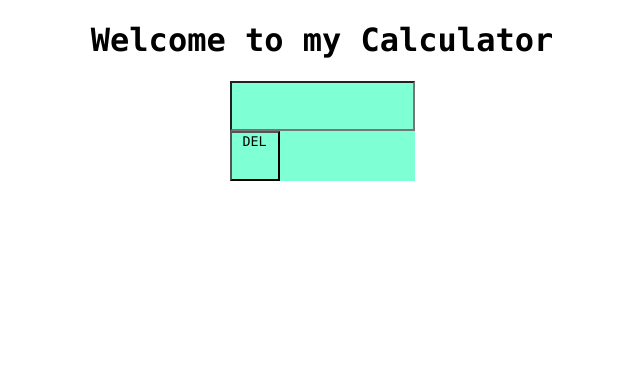
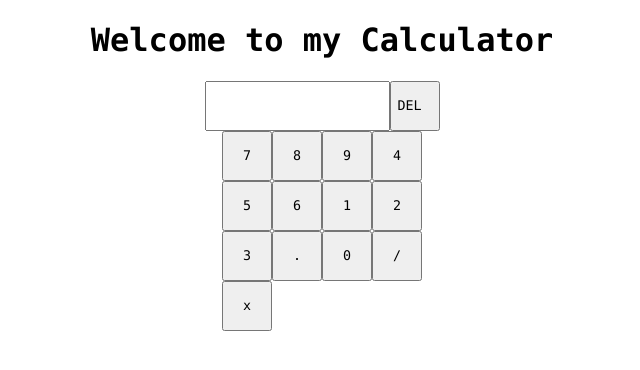
Before and after one commit to Viktoria43/Calculator, a React (Create React App) app: page / in a window 1280 px wide. Shown: the top 370 px of the page, without its empty margins (318-958 px from the left). Built offline with nearby package versions, Linux system fonts and the light colour scheme.

Commit message:
CSS changes

```diff
--- a/src/App.js
+++ b/src/App.js
@@ -2,6 +2,7 @@ import './Calculator.css';
 import MyButton from './myButton';
 import Input from './Input';
 import Header from './Header';
+import Buttons from "./Buttons";
 
 
 export default function MyApp() {
@@ -11,11 +12,12 @@ export default function MyApp() {
                 <Header/>
             </div>
             <div className="input-and-button">
-                <div className="my-input">
+
                     <Input/>
                     <MyButton/>
-                    </div>
-
+            </div>
+            <div className= "buttons-container">
+                <Buttons/>
             </div>
         </div>
     );
--- a/src/Buttons.js
+++ b/src/Buttons.js
@@ -1,47 +1,51 @@
 import React from "react";
+import './buttons-container.css';
 export default function Buttons() {
     return (
-        <div>
+        <div className="buttons-container">
 
-            <button className="my-button" >
+            <button className="my-button">
                 7
             </button>
-            <button className="my-button" >
+
+            <button  className="my-button">
                 8
             </button>
-            <button className="my-button" >
+            <button className="my-button">
                 9
             </button>
-            <button className="my-button" >
+            <button   className="my-button">
                 4
             </button>
-            <button className="my-button" >
+            <button   className="my-button">
                 5
             </button>
-            <button className="my-button" >
+            <button   className="my-button">
                 6
             </button>
-            <button className="my-button" >
+            <button   className="my-button">
                 1
             </button>
-            <button className="my-button" >
+            <button   className="my-button">
                 2
             </button>
-            <button className="my-button" >
+            <button   className="my-button">
                 3
             </button>
-            <button className="my-button" >
+            <button   className="my-button">
                 .
             </button>
-            <button className="my-button" >
+            <button   className="my-button">
                 0
             </button>
-            <button className="my-button" >
+            <button   className="my-button">
                 /
             </button>
-            <button className="my-button" >
+            <button   className="my-button">
                 x
             </button>
         </div>
-    );
+
+
+);
 }
--- /dev/null
+++ b/src/buttons-container.css
@@ -0,0 +1,7 @@
+.buttons-container  {
+    font-family: "Lucida Console", "Courier New", monospace;
+width: 200px;
+
+
+
+}
--- a/src/input-and-button.css
+++ b/src/input-and-button.css
@@ -1,6 +1,6 @@
 .input-and-button {
     display: flex;
     flex-direction: row;
-    justify-content: center;
-    background-color: aquamarine;
+    align-items: center;
+
 }
```
